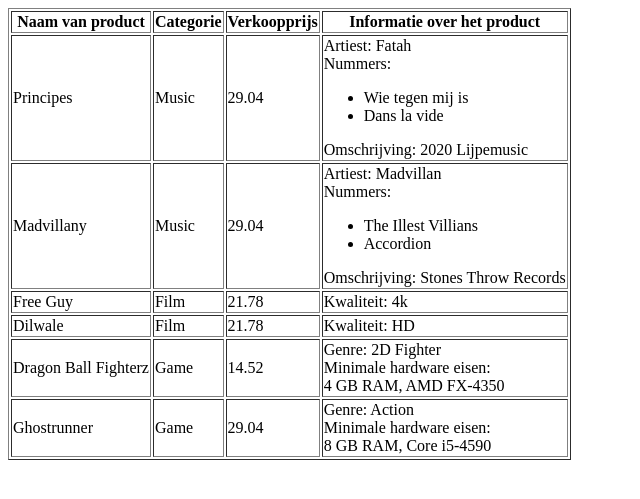
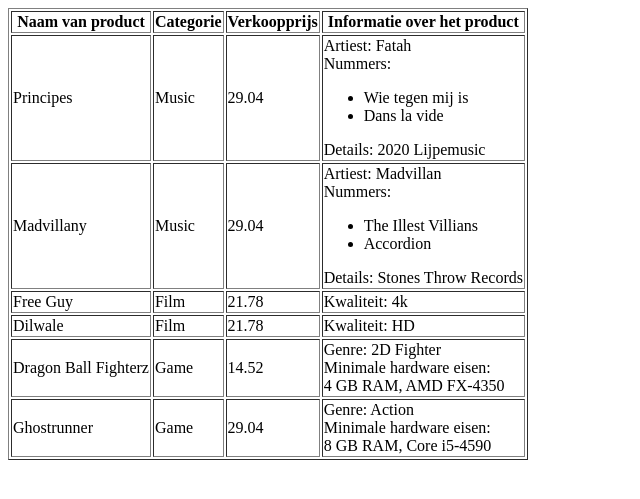
Before and after one commit to RohanDayal1/PHP2, a PHP site: page /product.php in a window 1280 px wide. Shown: the top 499 px of the page, without its empty margins (0-640 px from the left). Run offline with PHP 8.4, Linux system fonts and the light colour scheme.

Commit message:
product.php changes

```diff
--- a/P1-OOP/product.php
+++ b/P1-OOP/product.php
@@ -33,7 +33,7 @@ class Music extends Product {
         }
         $nummersList .= "</ul>";
 
-        return "Artiest: " . $this->artiest . "<br> Nummers: " . $nummersList . "Omschrijving: " . $this->omschrijving;
+        return "Artiest: " . $this->artiest . "<br> Nummers: " . $nummersList . "Details: " . $this->omschrijving;
     }
 
 }
```
